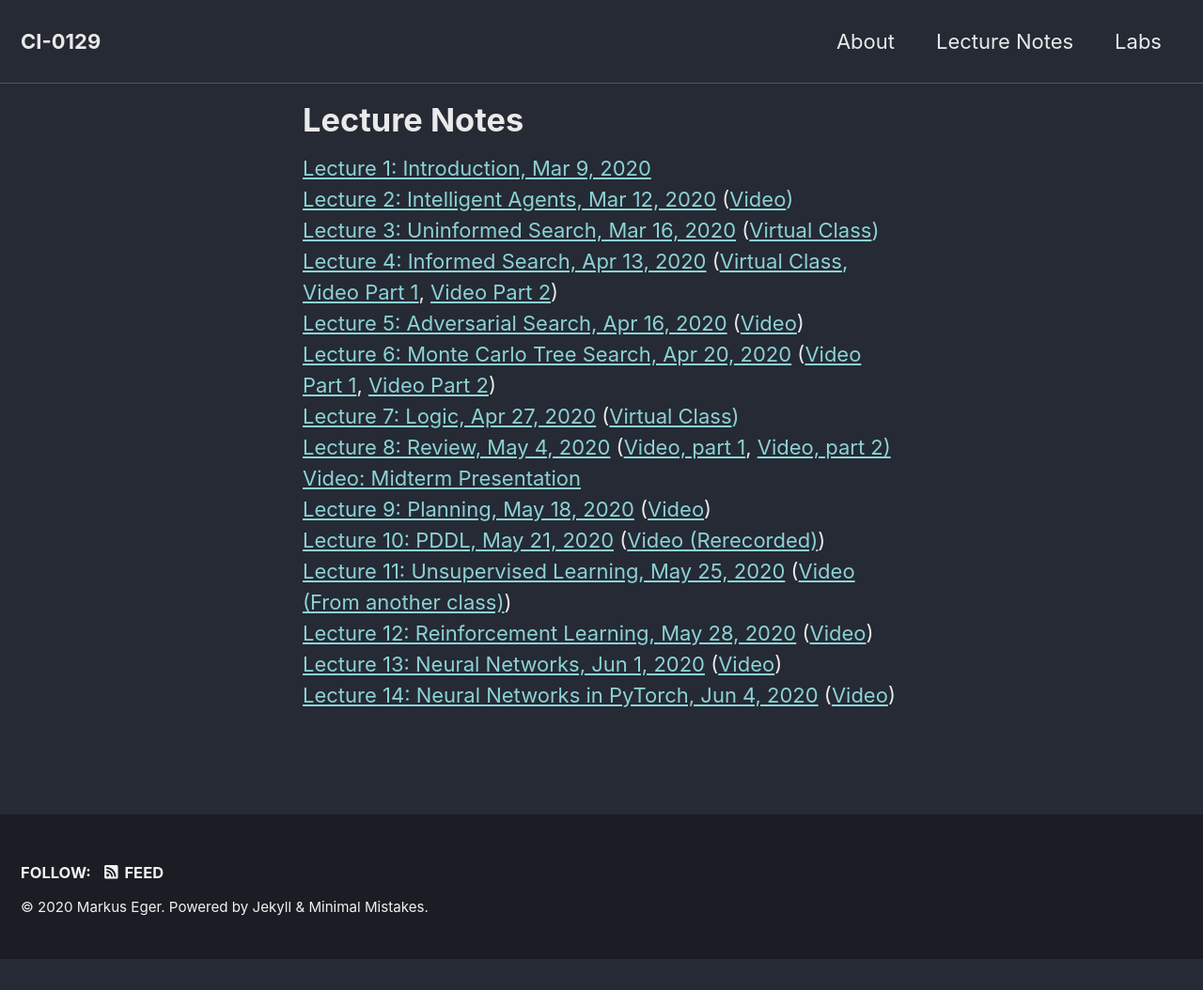
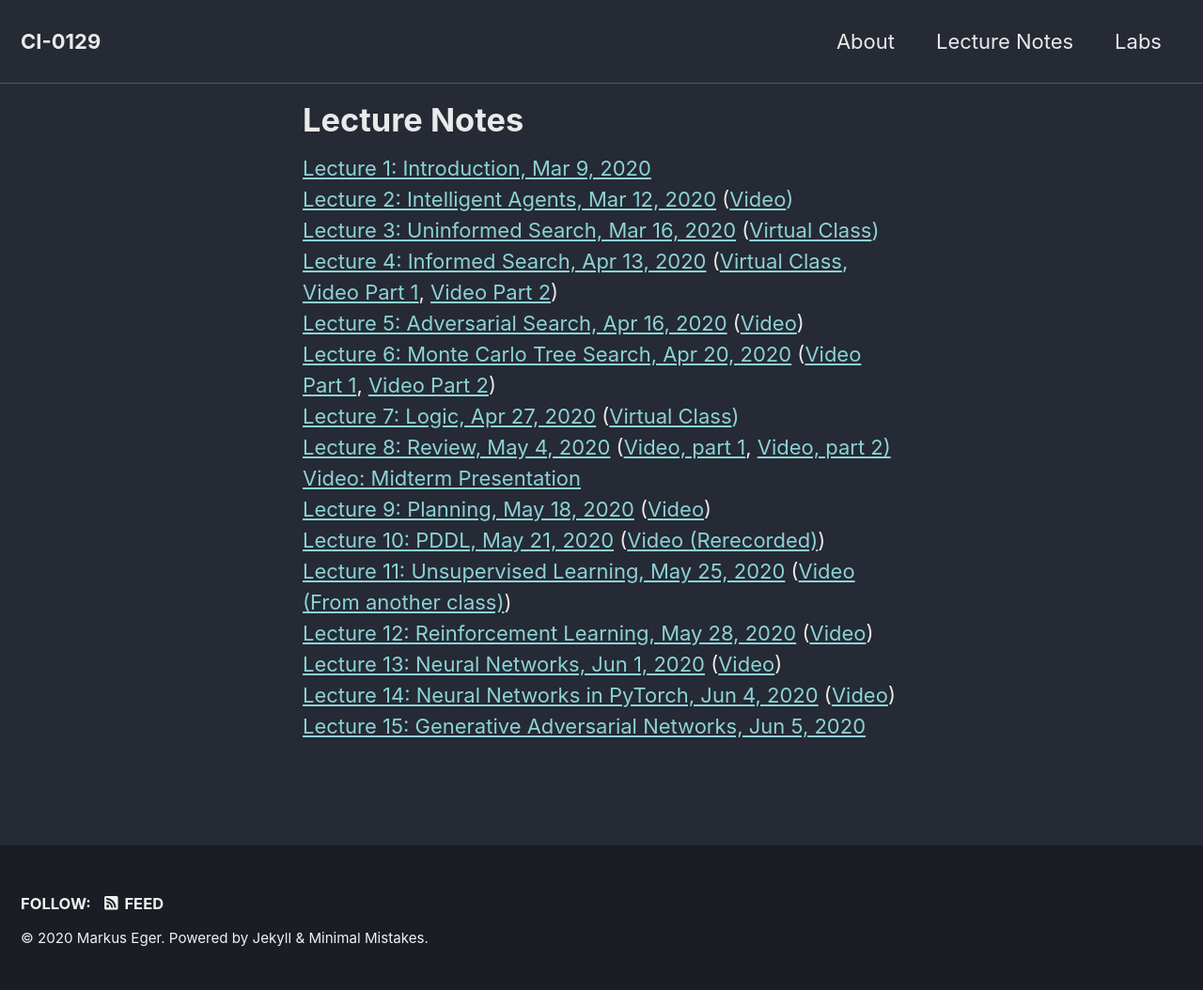
Before and after one commit to yawgmoth/CI-0129, a Jekyll site: the page built from _pages/slides.html, in a window 1280 px wide. Shown: the whole page at 94% size. Built offline with Jekyll 4.4.1, drawn with Linux system fonts in a browser that asks for light colours; cached includes are drawn as plain includes; nearby versions of some CDN libraries; before the commit the page ends 1021 px from its top, so only the background shows below that.

Commit message:
add lecture 15 slides

```diff
--- a/_pages/slides.html
+++ b/_pages/slides.html
@@ -23,3 +23,4 @@ categories: [frontpage]
 <a href="lecture12.html">Lecture 12: Reinforcement Learning, May 28, 2020</a>  (<a href="https://youtu.be/LL3MrlQ-0Sc">Video</a>) <br/>
 <a href="lecture13.html">Lecture 13: Neural Networks, Jun 1, 2020</a> (<a href="https://youtu.be/RtbLUZ8yzr0">Video</a>)<br/>
 <a href="lecture14.html">Lecture 14: Neural Networks in PyTorch, Jun 4, 2020</a> (<a href="https://www.youtube.com/watch?v=NCtGZgrLnw8">Video</a>)<br/>
+<a href="lecture15.html">Lecture 15: Generative Adversarial Networks, Jun 5, 2020</a> <br/>
```
Also changed, not shown: assets/img/gangenerated.png (added), assets/img/pipeline.png (added).
